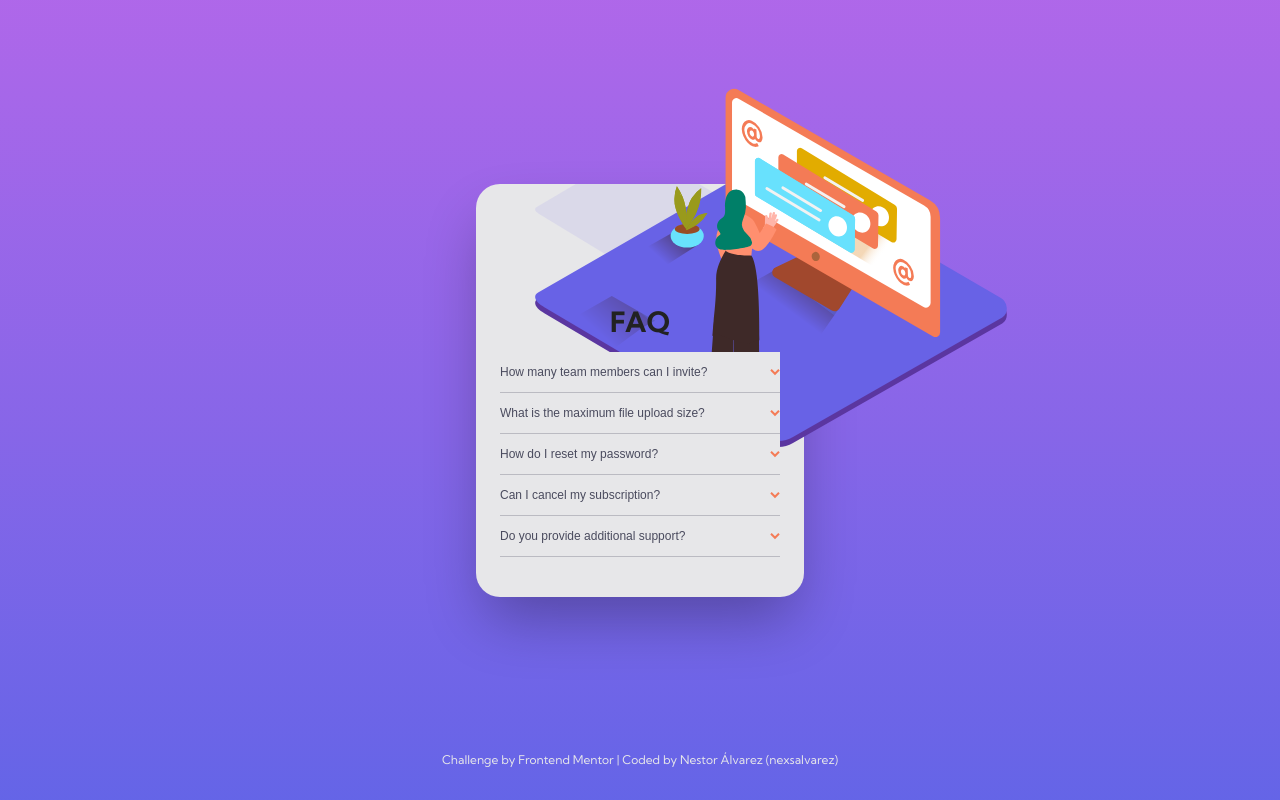
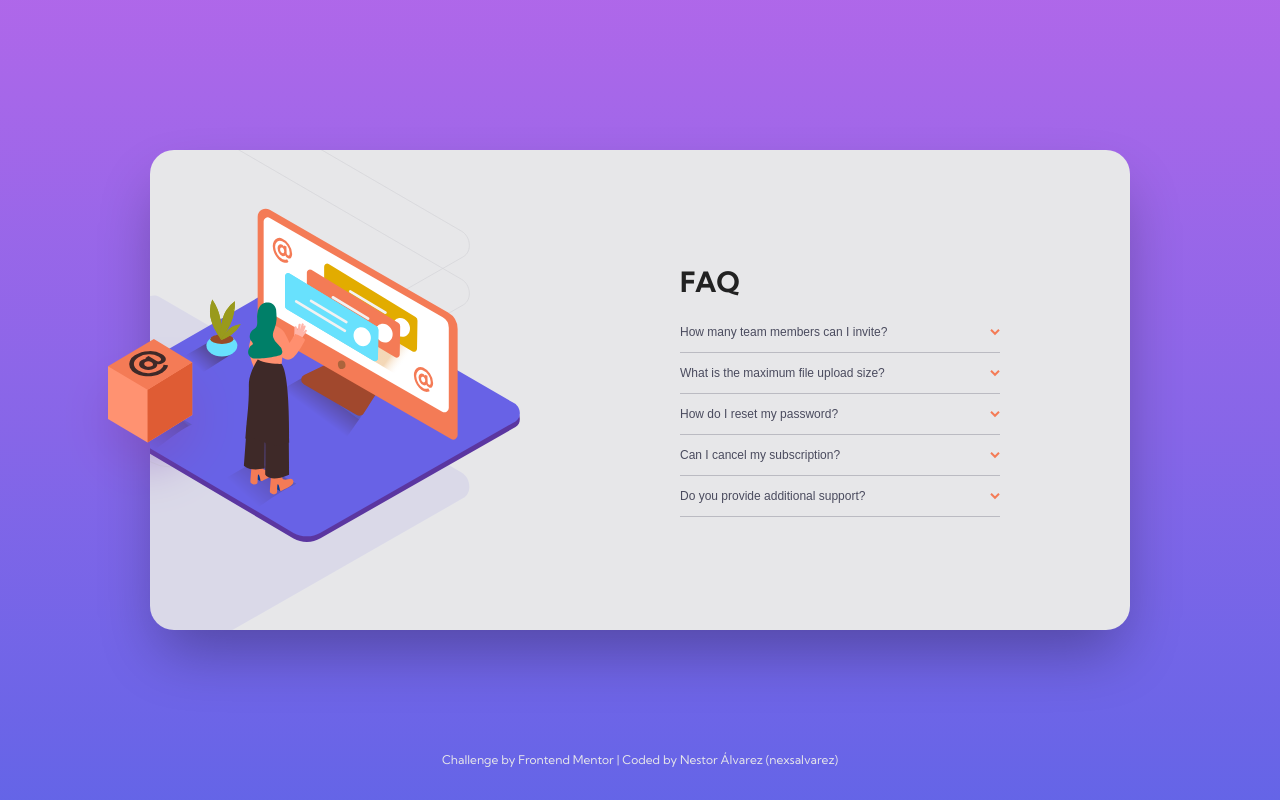
Before and after one commit to nexsalvarez/faq-accordion-card, a plain HTML site: page index.html in a window 1280 px wide. Drawn offline with Linux system fonts and the light colour scheme.

Commit message:
Desktop styles

```diff
--- /dev/null
+++ b/CSS/desktop.css
@@ -0,0 +1,50 @@
+section {
+    width: 980px;
+    height: 480px;
+    grid-template-columns: 1fr 1fr;
+    gap: 80px;
+    padding: 0;
+}
+.faq-container_image {
+    width: 100%;
+    height: auto;
+    grid-row: auto;
+    grid-column: 1;
+    background-image: url('../images/bg-pattern-desktop.svg');
+    background-size: 620px;
+    background-position: bottom -30px left -300px;
+}
+.faq-container_image picture {
+    overflow: hidden;
+}
+.faq-container_image picture img {
+    position: relative;
+    width: 440px;
+    height: auto;
+    top: 12%;
+    left: -16%;
+}
+.faq-container_content {
+    display: grid;
+    align-content: center;
+    grid-row: auto;
+    grid-column: 2;
+    margin: 20px 0;
+}
+#orange-box {
+    position: absolute;
+    width: 180px;
+    height: 180px;
+    top: 39%;
+    left: -20%;
+    display: block;
+    z-index: 1;
+}
+h1 {
+    text-align: start;
+}
+.faq_content--qa .qa-accordion,
+.active,
+.qa-panel {
+    width: 320px;
+}
--- a/CSS/styles.css
+++ b/CSS/styles.css
@@ -60,6 +60,9 @@ section {
     position: absolute;
     top: -80%;
 }
+#orange-box {
+    display: none;
+}
 .faq-container_content {
     position: relative;
     width: 100%;
@@ -107,12 +110,20 @@ h1 {
     font-weight: 700;
     transition: 0.2s;
 }
-
 .qa-panel {
+    width: 280px;
     max-height: 0;
     display: none;
+    padding: 24px 0;
     overflow: hidden;
     transition: max-height 0.4s ease-out;
+}
+.qa-panel p {
+    font-size: var(--sm);
+    font-weight: 400;
+    line-height: 1.6rem;
+    color: var(--dark-grayish);
+    outline: none;
 }
 
 footer {
--- a/index.html
+++ b/index.html
@@ -9,6 +9,7 @@
   <link rel="icon" type="image/png" sizes="32x32" href="./images/favicon-32x32.png">
   <title>Frontend Mentor | FAQ Accordion Card</title>
   <link rel="stylesheet" href="./CSS/styles.css">
+  <link rel="stylesheet" href="./CSS/desktop.css" media="(min-width: 1080px)">
 </head>
 <body>
   <main>
@@ -18,6 +19,7 @@
           <source media="(min-width: 1080px)" srcset="./images/illustration-woman-online-desktop.svg">
           <img src="./images/illustration-woman-online-mobile.svg" alt="Woman">
         </picture>
+        <img id="orange-box" src="./images/illustration-box-desktop.svg" alt="Orange box">
       </div>
       <div class="faq-container_content">
         <h1>FAQ</h1>
```
